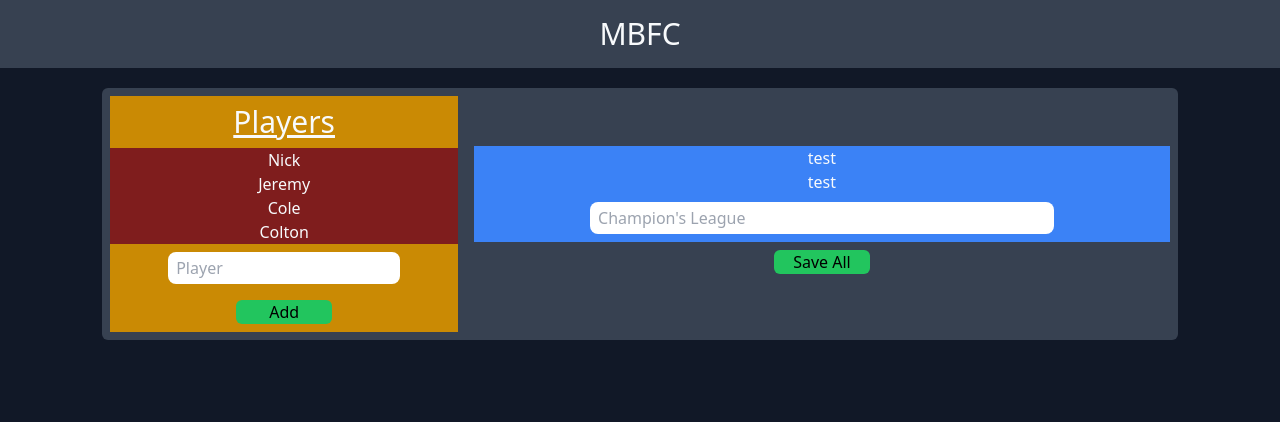
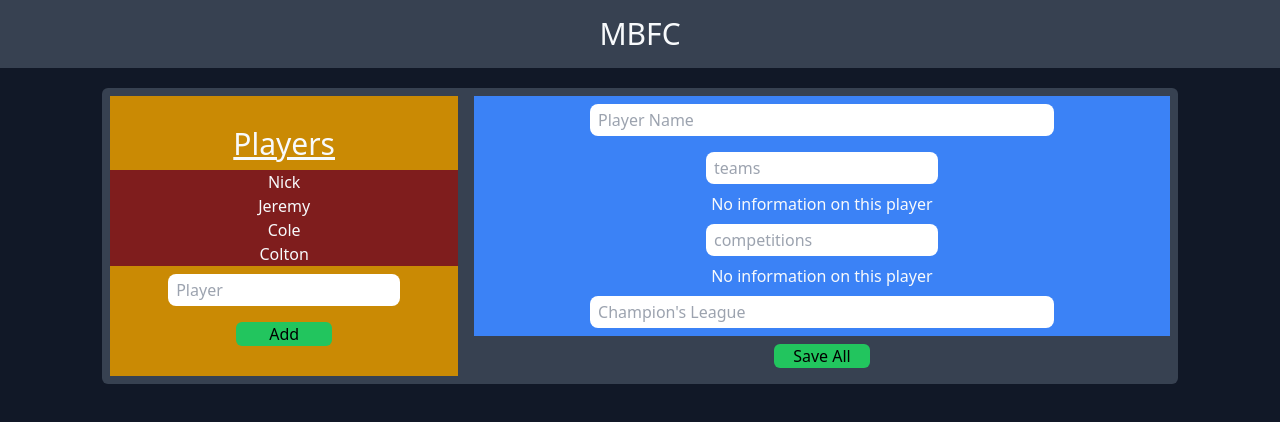
Before and after one commit to nickfrahm/mbfc, a React (Create React App) app in the folder client/: page /admin in a window 1280 px wide. Shown: the top 422 px of the page. Built offline with nearby package versions, Linux system fonts and the light colour scheme.

Commit message:
continuing work on player form

```diff
--- a/client/package.json
+++ b/client/package.json
@@ -9,7 +9,8 @@
     "react": "^18.0.0",
     "react-dom": "^18.0.0",
     "react-router-dom": "^6.3.0",
-    "react-scripts": "^5.0.0",
+    "react-scripts": "^5.0.1",
+    "uniqid": "^5.4.0",
     "web-vitals": "^2.1.4"
   },
   "scripts": {
--- a/client/src/components/AdminComponents/List.js
+++ b/client/src/components/AdminComponents/List.js
@@ -1,9 +1,25 @@
+import Text from './Text';
+import ListItem from './ListItem';
+import uniqid from 'uniqid';
+
 function List(props) {
-  //const { players, active } = props;
+  const { subject, textOverride, player } = props;
 
   return (
     <div>
-      <ul>test</ul>
+      <Text
+        textType={subject}
+        text={subject}
+        styles='rounded-lg py-1 px-2 m-2 md:w-1/3 w-1/8'
+      />
+      <ul>
+        {player
+          ? player.teams.foreach((team) => {
+              return;
+              <ListItem detail={team.name} itemKey={uniqid()} />;
+            })
+          : 'No information on this player'}
+      </ul>
     </div>
   );
 }
--- a/client/src/components/AdminComponents/PlayerForm.js
+++ b/client/src/components/AdminComponents/PlayerForm.js
@@ -7,6 +7,7 @@ function PlayerForm(props) {
   return (
     <div className='md:w-2/3 flex flex-col justify-center content-center w-11/12 md:m-2 m-6 text-center'>
       <form>
+        <Section type='text' subject='name' textOverride={`Player Name`} />
         <Section type='list' subject='teams' />
         <Section type='list' subject='competitions' />
         <Section
--- a/client/src/components/AdminComponents/PlayerMenu.js
+++ b/client/src/components/AdminComponents/PlayerMenu.js
@@ -10,7 +10,11 @@ function PlayerMenu(props) {
         Players
       </h2>
       <PlayersList players={players} />
-      <Text textType='playerName' text='Player' />
+      <Text
+        textType='playerName'
+        text='Player'
+        styles='rounded-lg py-1 px-2 m-2 md:w-2/3 w-1/3'
+      />
       <Button
         text='Add'
         style='container bg-green-500 text-black rounded-md cursor-pointer w-24 mx-auto my-2'
--- a/client/src/components/AdminComponents/Section.js
+++ b/client/src/components/AdminComponents/Section.js
@@ -2,7 +2,7 @@ import Text from './Text';
 import List from './List';
 
 function Section(props) {
-  const { subject, type, textOverride } = props;
+  const { subject, type, textOverride, player } = props;
 
   return (
     <div className='bg-blue-500'>
@@ -13,10 +13,19 @@ function Section(props) {
               textType={subject}
               text={subject}
               textOverride={textOverride}
+              player={player}
+              styles='rounded-lg py-1 px-2 m-2 md:w-2/3 w-1/3'
             />
           );
         } else {
-          return <List />;
+          return (
+            <List
+              subject={subject}
+              type={type}
+              textOverride={textOverride}
+              player={player}
+            />
+          );
         }
       })()}
     </div>
--- a/client/src/components/AdminComponents/Text.js
+++ b/client/src/components/AdminComponents/Text.js
@@ -1,5 +1,5 @@
 function Text(props) {
-  const { textType, text, textOverride } = props;
+  const { textType, text, textOverride, styles } = props;
   const hide = {
     display: 'none',
   };
@@ -13,7 +13,7 @@ function Text(props) {
         name={textType}
         type='text'
         placeholder={textOverride ? textOverride : text}
-        className='rounded-lg py-1 px-2 m-2 md:w-2/3 w-1/3'
+        className={styles}
       />
     </div>
   );
```
Also changed, not shown: 1 other file (tests, documents, lock files or other folders).
